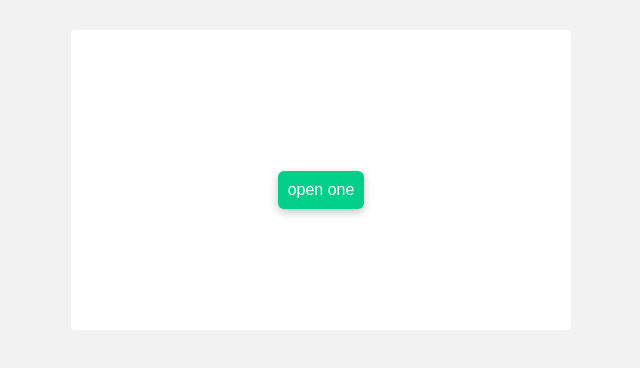
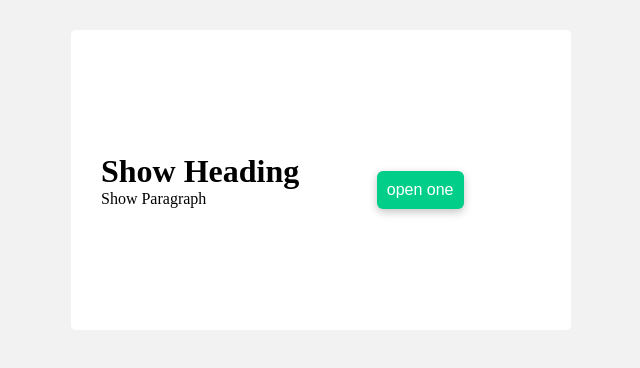
Before and after one commit to Mithila91/button-component-vue, a Vue app: page / in a window 1280 px wide. Both pictures are taken after a click on the button "open one". Shown: the top 368 px of the page, without its empty margins (319-959 px from the left). Built offline with nearby package versions, Linux system fonts and the light colour scheme.

Commit message:
toggle function works

```diff
--- a/src/App.vue
+++ b/src/App.vue
@@ -1,13 +1,10 @@
 <template>
   <div class="container">
-    <div v-if="showMessage">
-      <Message
-        @toggle="toggleMessage"
-        :heading="heading"
-        :paragraph="paragraph"
-      />
+    <div v-if="showMessage" @toggle="toggleMessage">
+      <h1>{{ heading }}</h1>
+      <p>{{ paragraph }}</p>
     </div>
-    <ButtonOne text="open one" :color="defaultColor" />
+    <ButtonOne @click="toggleMessage" text="open one" :color="defaultColor" />
   </div>
 </template>
 
@@ -19,10 +16,10 @@ export default {
   components: { ButtonOne, Message },
   data() {
     return {
-      defaultColor: "#00ce89",
       heading: "Show Heading",
       paragraph: "Show Paragraph",
       showMessage: false,
+      defaultColor: "#00ce89",
     };
   },
   methods: {
```
